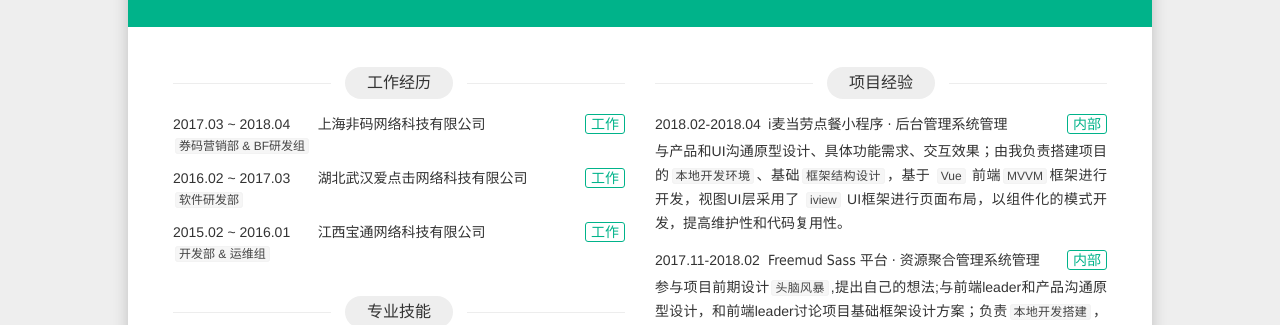
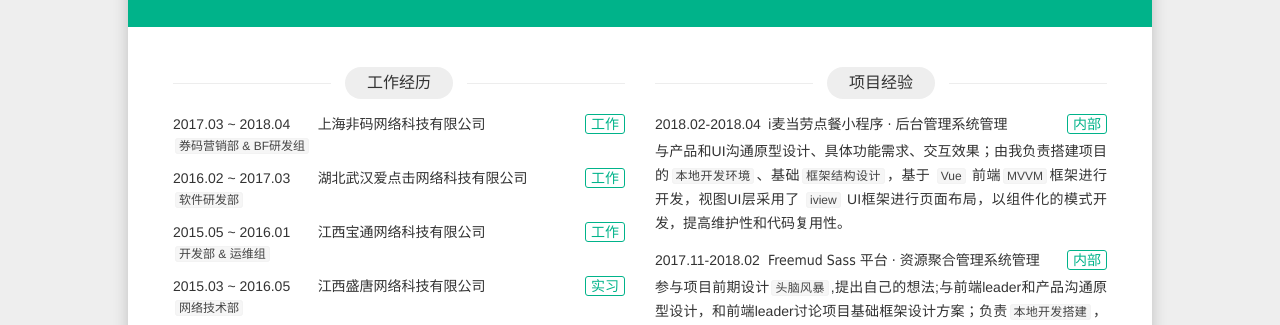
Before and after one commit to Twitchboy/resume, a website built with webpack: page src/index.template.html in a window 1280 px wide. Shown: the part 290-615 px from the top of the page. Built offline with nearby package versions, Linux system fonts and the light colour scheme.

Commit message:
work 时间有误修改

```diff
--- a/src/index.template.html
+++ b/src/index.template.html
@@ -88,7 +88,7 @@
                     <div class="item">
                         <header class="item-hd">
                             <span class="item-time">2016.02 ~ 2017.03</span>
-                            <a class="btn item-more " href="http://freemud.cn/">工作</a>
+                            <a class="btn item-more " href="#">工作</a>
                             <h3>湖北武汉爱点击网络科技有限公司</h3>
                         </header>
                         <div class="item-bd">
@@ -99,13 +99,25 @@
                     </div>
                     <div class="item">
                         <header class="item-hd">
-                            <span class="item-time">2015.02 ~ 2016.01</span>
-                            <a class="btn item-more " href="http://freemud.cn/">工作</a>
+                            <span class="item-time">2015.05 ~ 2016.01</span>
+                            <a class="btn item-more " href="#">工作</a>
                             <h3>江西宝通网络科技有限公司</h3>
                         </header>
                         <div class="item-bd">
                             <p class="section-content">
                                 <strong>开发部 & 运维组</strong>
+                            </p>
+                        </div>
+                    </div>
+                    <div class="item">
+                        <header class="item-hd">
+                            <span class="item-time">2015.03 ~ 2016.05</span>
+                            <a class="btn item-more " href="#">实习</a>
+                            <h3>江西盛唐网络科技有限公司</h3>
+                        </header>
+                        <div class="item-bd">
+                            <p class="section-content">
+                                <strong>网络技术部</strong>
                             </p>
                         </div>
                     </div>
```
